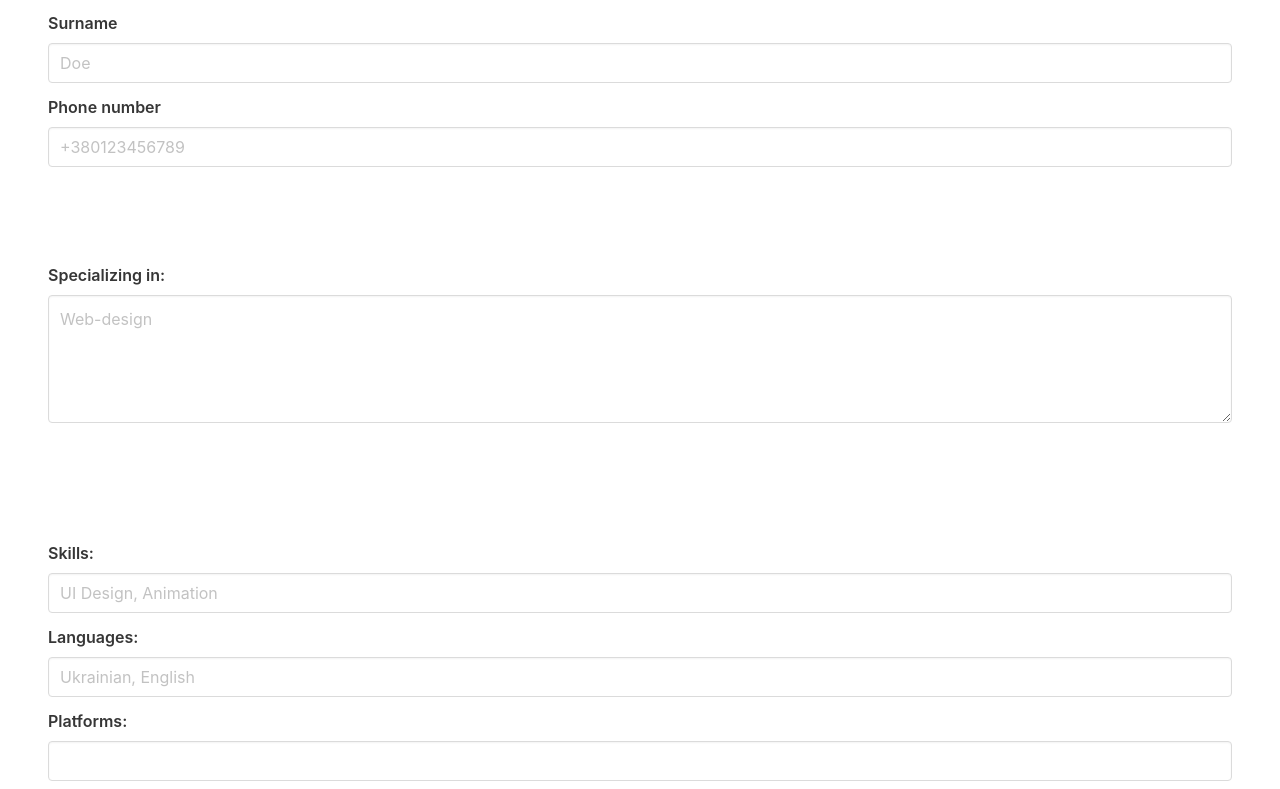
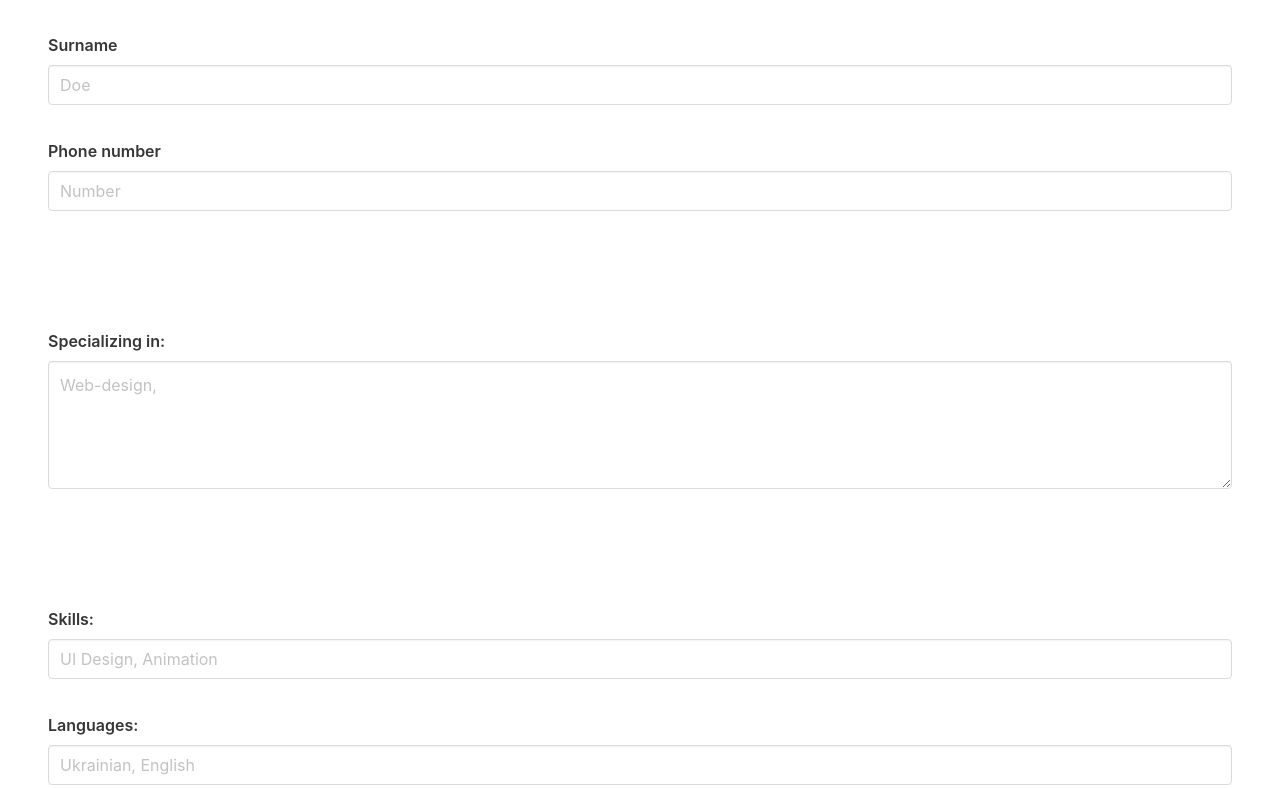
Before and after one commit to Stoned-Spyro/ResumeFactory, a Vue app: page /AddInfo in a window 1280 px wide. Shown: the part 271-1060 px from the top of the page. Built offline with nearby package versions, Linux system fonts and the light colour scheme; no server answers; sample sign-in values are in the browser's storage.

Commit message:
validation for addinfo

```diff
--- a/src/views/AddInfo.vue
+++ b/src/views/AddInfo.vue
@@ -11,49 +11,54 @@
     <section class="hero is-tiny is-white">
 		<div class="hero-body">
             <b-field label="Name">
-                <b-input placeholder="John"></b-input>
+                <b-input placeholder="John" type="text"  maxlength="15" minlength="2" required validation-message="Name must be at least 2 letters."></b-input>
             </b-field>
             <b-field label="Surname">
-                <b-input placeholder="Doe"></b-input>
+                <b-input placeholder="Doe" type="text" maxlength="15" minlength="2" required validation-message="Surname  must be at least 2 letters."></b-input>
             </b-field>
             <b-field label="Phone number">
-                <b-input placeholder="+380123456789"></b-input>
+                <b-input placeholder="Number"
+                    required
+                    type="text" minlength ="10"
+                    maxlength="20"
+                    validation-message="Number must be at least 10 figures.">
+                </b-input>
             </b-field>
         </div>
 	</section>
     <section class="hero is-tiny is-white">
 		<div class="hero-body">
             <b-field label="Specializing in:">
-                <b-input maxlength="200" type="textarea" placeholder="Web-design"></b-input>
+                <b-input maxlength="150" type="textarea" placeholder="Web-design," ></b-input>
             </b-field>
         </div>
 	</section>
     <section class="hero is-tiny is-white">
 		<div class="hero-body">
             <b-field label="Skills:">
-                <b-input placeholder="UI Design, Animation"></b-input>
+                <b-input placeholder="UI Design, Animation"  type="text" maxlength="50"  validation-message="This field must have at most 50 letters."></b-input>
             </b-field>
             <b-field label="Languages:">
-                <b-input placeholder="Ukrainian, English"></b-input>
+                <b-input placeholder="Ukrainian, English"  type="text" maxlength="30" minlength="4" required validation-message="This field  must be at least 4 letters and must have at most 30 letters."></b-input>
             </b-field>
             <b-field label="Platforms:">
-                <b-input placeholder=""></b-input>
+                <b-input placeholder="GitHub"  type="text" maxlength="20"   validation-message="This field must have at most 20 letters."></b-input>
             </b-field>
         </div>
 	</section>
     <section class="hero is-tiny is-white">
 		<div class="hero-body">
             <b-field label="Education:">
-                <b-input placeholder=""></b-input>
+                <b-input placeholder=""  type="text" maxlength="25"   validation-message="This field must have at most 25 letters."></b-input>
             </b-field>
             <b-field label="Institution:">
-                <b-input placeholder=""></b-input>
+                <b-input placeholder=""  type="text" maxlength="25"   validation-message="This field must have at most 25 letters."></b-input>
             </b-field>
             <b-field label="B.S:">
-                <b-input placeholder=""></b-input>
+                <b-input placeholder=""  type="text" maxlength="25"   validation-message="This field must have at most 25 letters."></b-input>
             </b-field>
             <b-field label="Minor:">
-                <b-input placeholder=""></b-input>
+                <b-input placeholder=""  type="text" maxlength="25"   validation-message="This field must have at most 25 letters."></b-input>
             </b-field>
         </div>
 	</section>
```
